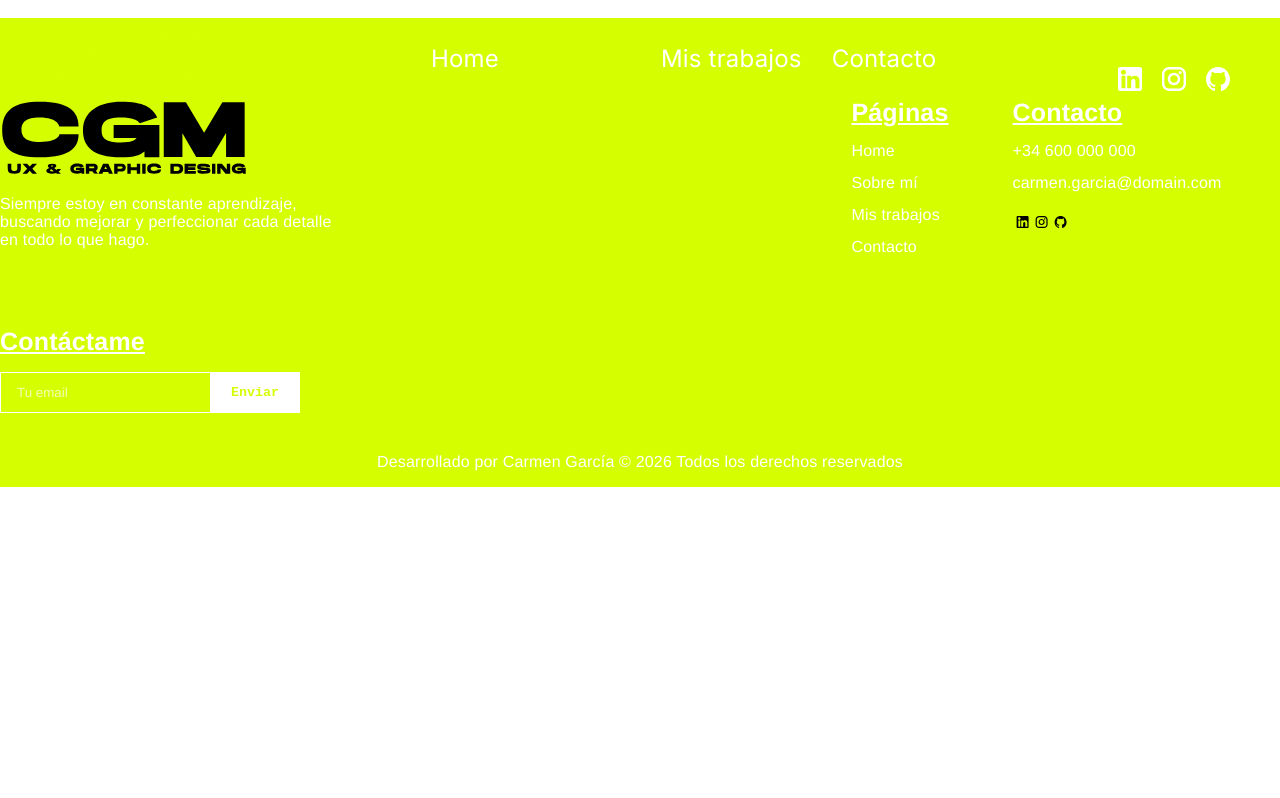
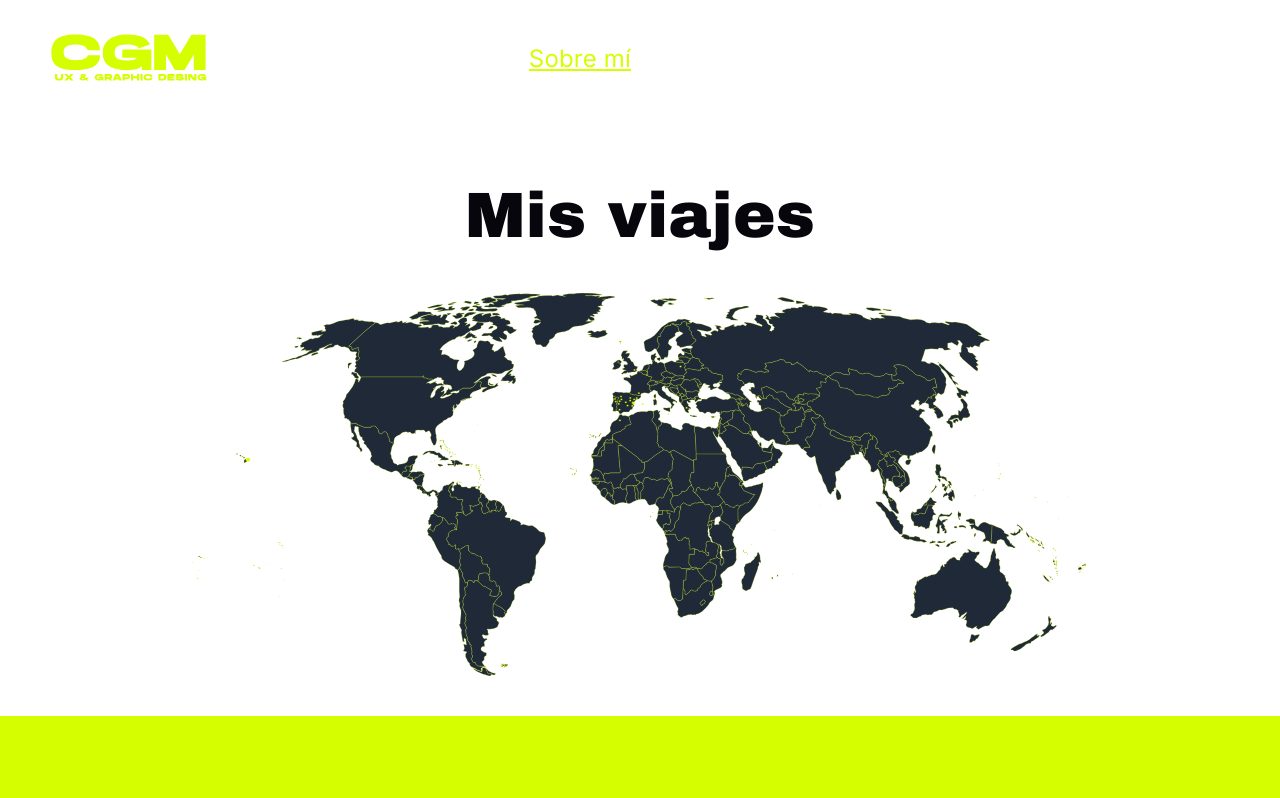
Before and after one commit to carmengm14/mi-portfolio-personal, a Vue app: page /sobre-mi in a window 1280 px wide. Shown: the top 798 px of the page. Built offline with nearby package versions, Linux system fonts and the light colour scheme; the HTML template or start-up script is replaced by a standard one; a web font is replaced by a local one.

Commit message:
Prueba de mapa en about me

```diff
--- a/src/views/AboutView.vue
+++ b/src/views/AboutView.vue
@@ -1,6 +1,11 @@
 <template>
-  <div>
+  <div style="margin-top: 10vh;">
     <p>HOLA ABOUT</p>
+    <div class="fade-element" v-fade
+      style="align-content: center; display:flex; flex-flow: column wrap ; margin: 5vh auto; align-items: center">
+      <h1>Mis viajes</h1>
+      <img width="70%" src="../assets/mapa.svg" alt="">
+    </div>
   </div>
 </template>
 
@@ -10,5 +15,38 @@ export default {
   name: "AboutView",
   components: {
   },
+
+  data() {
+    return {
+      observer: null,
+    }
+  },
+
+  mounted() {
+      // IntersectionObserver
+    this.observer = new IntersectionObserver(
+      (entries) => {
+        entries.forEach((entry) => {
+          if (entry.isIntersecting) {
+            entry.target.classList.add("visible")
+            this.observer.unobserve(entry.target)
+          }
+        })
+      },
+      { threshold: 0.2 }
+    )
+    this.observeElements()
+  },
+
+  beforeUnmount() {
+    if (this.observer) this.observer.disconnect()
+  },
+
+  methods: {
+    observeElements() {
+      const elements = this.$el.querySelectorAll(".fade-element")
+      elements.forEach(el => this.observer.observe(el))
+    }
+  }
 };
 </script>
```
Also changed, not shown: src/assets/mapa.svg (added).
